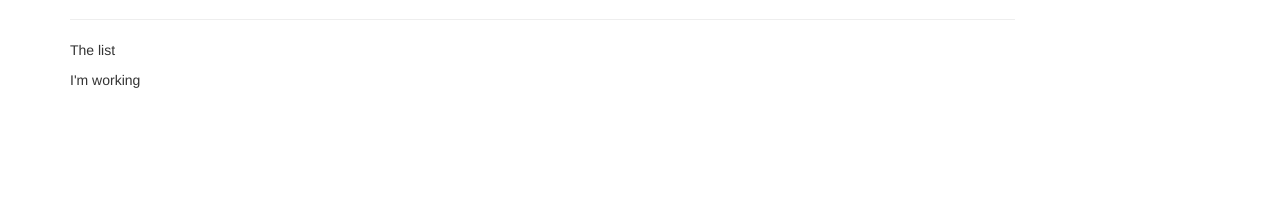
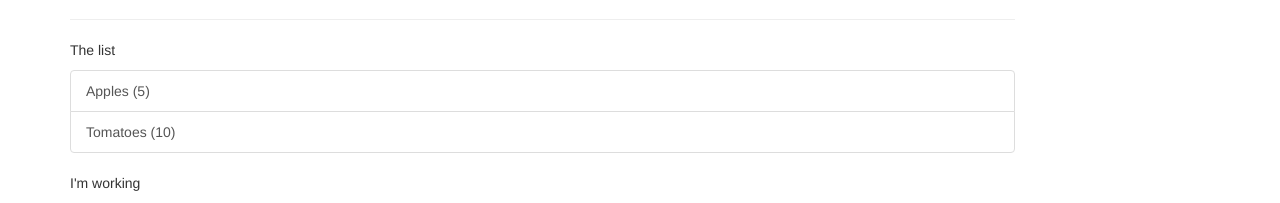
Before and after one commit to bennettbenj/AngularCompleteGuide, an Angular app in the folder recipeApp/: page / in a window 1280 px wide. Shown: the part 319-522 px from the top of the page. Built offline with nearby package versions, Linux system fonts and the light colour scheme.

Commit message:
Added ingredients model

```diff
--- a/recipeApp/src/app/recipes/recipes-detail/recipes-detail.component.html
+++ b/recipeApp/src/app/recipes/recipes-detail/recipes-detail.component.html
@@ -13,7 +13,7 @@
         <div class="btn-group">
             <button type="button" class="btn btn-primary dropdown-toggle">Manage recipe<span class="caret"></span></button>
             <ul class="dropdown-menu">
-                <li><a href="#">To shopping list</a></li>
+                <li><a href="#">Add ingredients to shopping list</a></li>
                 <li><a href="#">Edit recipe</a></li>
                 <li><a href="#">Delete recipe</a></li>
             </ul>
--- /dev/null
+++ b/recipeApp/src/app/shared/ingredient.model.ts
@@ -0,0 +1,3 @@
+export class Ingredient {
+    constructor(public name: string, public amount: number){}
+}
--- a/recipeApp/src/app/shopping-list/shopping-list.component.html
+++ b/recipeApp/src/app/shopping-list/shopping-list.component.html
@@ -3,5 +3,8 @@
         <app-shopping-edit></app-shopping-edit>
         <hr>
         <p>The list</p>
+        <ul class="list-group">
+            <a href="#" style="cursor: pointer" class="list-group-item" *ngFor="let ingredient of ingredients">{{ ingredient.name }} ({{ ingredient.amount }})</a>
+        </ul>
     </div>
 </div>
--- a/recipeApp/src/app/shopping-list/shopping-list.component.ts
+++ b/recipeApp/src/app/shopping-list/shopping-list.component.ts
@@ -1,4 +1,5 @@
 import { Component, OnInit } from '@angular/core';
+import { Ingredient } from '../shared/ingredient.model';
 
 @Component({
   selector: 'app-shopping-list',
@@ -7,6 +8,11 @@ import { Component, OnInit } from '@angular/core';
 })
 export class ShoppingListComponent implements OnInit {
 
+  ingredients: Ingredient[] = [
+    new Ingredient('Apples', 5),
+    new Ingredient('Tomatoes', 10),
+  ];
+
   constructor() { }
 
   ngOnInit(): void {
```
